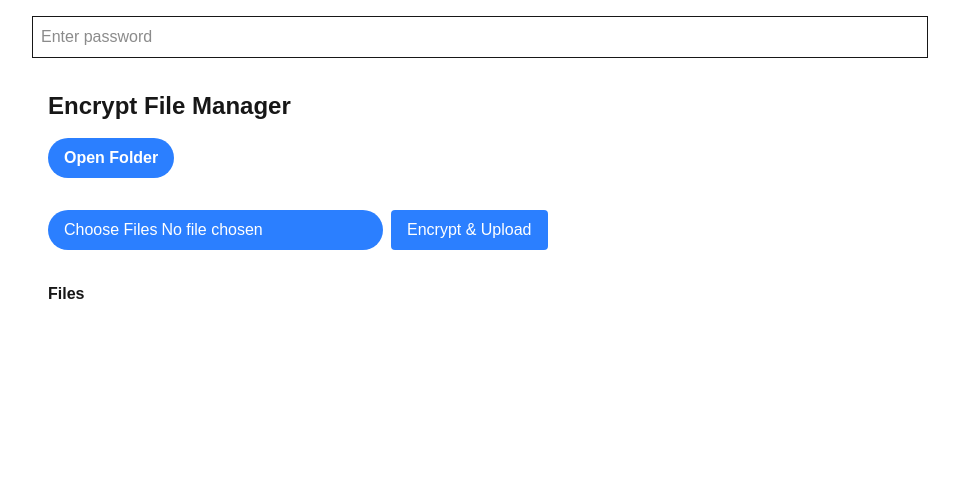
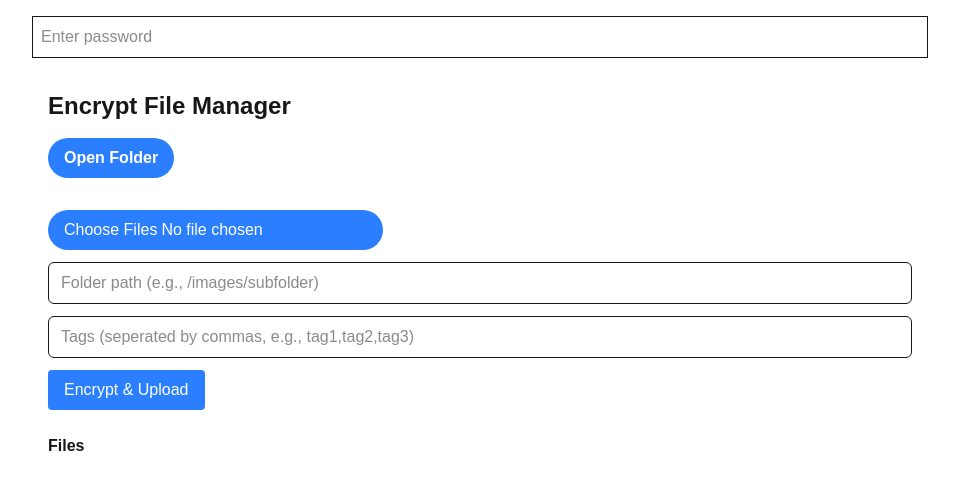
Before and after one commit to zayndamji/filemanager, a Next.js app: page / in a window 1280 px wide. Shown: the top 490 px of the page, without its empty margins (160-1119 px from the left). Built offline with nearby package versions, Linux system fonts and the light colour scheme.

Commit message:
added folder and tags when uploading

```diff
--- a/app/file/FilePageClient.js
+++ b/app/file/FilePageClient.js
@@ -58,13 +58,19 @@ export default function FilePageClient() {
 
   return (
     <div className="p-4 max-w-4xl mx-auto space-y-4">
-      <Link href="/" className="text-blue-500 hover:underline">&larr; Back to Home</Link>
-      <h2 className="text-2xl font-bold">File Viewer</h2>
+      <div>
+        <Link href="/" className="text-blue-500 hover:underline">&larr; Back to Home</Link>
+      </div>
+
+      <h2 className="text-2xl font-bold">
+        {fileMeta ? fileMeta.name : "Loading..."}
+      </h2>
+
       <div className="text-sm text-gray-600">{(!fileBlob || !fileMeta) && status}</div>
 
       {fileBlob && fileMeta && (
         <div>
-          <FileViewer file={new File([fileBlob], fileMeta.name, { type: fileMeta.type })} />
+          <FileViewer fileBlob={fileBlob} fileMeta={fileMeta} />
           <DownloadButton fileBlob={fileBlob} fileMeta={fileMeta} />
         </div>
       )}
--- a/components/FileManager/EncryptUploader.js
+++ b/components/FileManager/EncryptUploader.js
@@ -6,6 +6,8 @@ import { generateUUID, encryptData } from '@/utils/crypto';
 
 export default function EncryptUploader({ handle, password, setStatus, refreshAndDecryptFileList }) {
   const [uploadFiles, setUploadFiles] = useState([]);
+  const [folderPath, setFolderPath] = useState([]);
+  const [tagsInput, setTagsInput] = useState('');
 
   const handleEncryptUpload = async () => {
     if (!uploadFiles.length || !password || !handle) {
@@ -17,13 +19,24 @@ export default function EncryptUploader({ handle, password, setStatus, refreshAn
     let successCount = 0;
     let failCount = 0;
 
+    const tags = tagsInput
+      .split(',')
+      .map(tag => tag.trim())
+      .filter(tag => tag.length > 0);
+
     for (const uploadFile of uploadFiles) {
       try {
         const uuid = generateUUID();
         const fileData = await uploadFile.arrayBuffer();
         const encryptedFile = await encryptData(fileData, password);
 
-        const metadata = { name: uploadFile.name, type: uploadFile.type, uuid };
+        const metadata = {
+          name: uploadFile.name,
+          type: uploadFile.type,
+          uuid,
+          folderPath,
+          tags,
+        };
         const metadataJson = JSON.stringify(metadata);
         const metadataBuffer = new TextEncoder().encode(metadataJson);
         const encryptedMetadata = await encryptData(metadataBuffer, password);
@@ -51,20 +64,45 @@ export default function EncryptUploader({ handle, password, setStatus, refreshAn
     setStatus(result.length ? result.join(", ") : "No files processed.");
 
     setUploadFiles([]);
+    setFolderPath([]);
+    setTagsInput('');
     await refreshAndDecryptFileList();
   };
 
   return (
-    <div className="my-4">
+    <div className="my-4 space-y-3">
       <input
         type="file"
         multiple
         onChange={e => setUploadFiles(Array.from(e.target.files))}
-        className="bg-blue-500 hover:bg-blue-700 text-white py-2 px-4 rounded-full mb-2 cursor-pointer"
+        className="bg-blue-500 hover:bg-blue-700 text-white py-2 px-4 rounded-full cursor-pointer"
       />
+
+      <input
+        type="text"
+        placeholder="Folder path (e.g., /images/subfolder)"
+        onChange={e => {
+          const raw = e.target.value.trim();
+          const parts = raw
+            .split('/')
+            .map(p => p.trim())
+            .filter(p => p.length > 0);
+          setFolderPath(parts);
+        }}
+        className="w-full px-3 py-2 border rounded-md"
+      />
+
+      <input
+        type="text"
+        placeholder="Tags (seperated by commas, e.g., tag1,tag2,tag3)"
+        value={tagsInput}
+        onChange={e => setTagsInput(e.target.value)}
+        className="w-full px-3 py-2 border rounded-md"
+      />
+
       <button
         onClick={handleEncryptUpload}
-        className="bg-blue-500 text-white px-4 py-2 rounded ml-2 cursor-pointer"
+        className="bg-blue-500 text-white px-4 py-2 rounded cursor-pointer"
         disabled={!uploadFiles.length || !password || !handle}
       >
         Encrypt & Upload
--- a/components/FileViewer.js
+++ b/components/FileViewer.js
@@ -2,28 +2,33 @@ import AudioFile from "./FileTypes/AudioFile";
 import TextFile from "./FileTypes/TextFile";
 import ImageFile from "./FileTypes/ImageFile";
 
-export default function FileViewer({ file }) {
+export default function FileViewer({ fileBlob, fileMeta }) {
   return (
     <div>
-      {file.type && (
+      {fileMeta.type && (
         <div className='mb-4'>
-          {file.type.startsWith('audio') ? (
-            <AudioFile file={file} />
-          ) : (file.type.startsWith('text') || file.type == 'application/json') ? (
-            <TextFile file={file} />
-          ) : file.type.startsWith('image') ? (
-            <ImageFile file={file} />
+          {fileMeta.type.startsWith('audio') ? (
+            <AudioFile file={fileBlob} />
+          ) : (fileMeta.type.startsWith('text') || fileMeta.type === 'application/json') ? (
+            <TextFile file={fileBlob} />
+          ) : fileMeta.type.startsWith('image') ? (
+            <ImageFile file={fileBlob} />
           ) : (
-            <p>Unsupported file type: {file.type}</p>
+            <p>Unsupported file type: {fileMeta.type}</p>
           )}
         </div>
       )}
 
       <div className='mb-4'>
-        <p><strong>Name:</strong> {file.name}</p>
-        <p><strong>Size:</strong> {file.size} bytes</p>
-        <p><strong>Type:</strong> {file.type || 'Unknown'}</p>
+        <p><strong>Name:</strong> {fileMeta.name}</p>
+        <p><strong>Size:</strong> {fileMeta.size} bytes</p>
+        <p><strong>Type:</strong> {fileMeta.type || 'Unknown'}</p>
+        <p><strong>UUID:</strong> {fileMeta.uuid}</p>
+        <p><strong>Folder Path:</strong> {fileMeta.folderPath?.length ? `/${fileMeta.folderPath.join('/')}` : '/'}</p>
+        {fileMeta.tags && fileMeta.tags.length > 0 && (
+          <p><strong>Tags:</strong> {fileMeta.tags.join(', ')}</p>
+        )}
       </div>
     </div>
-  )
+  );
 }
```
